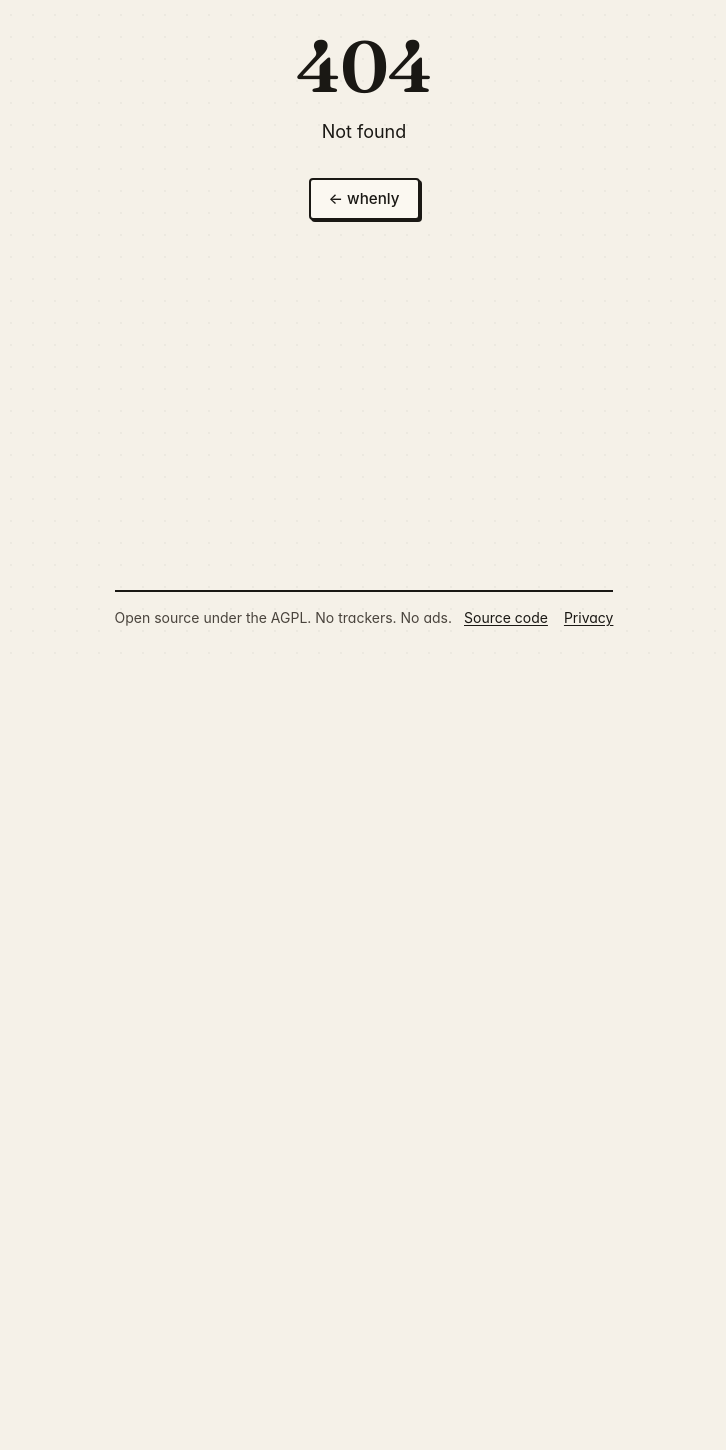
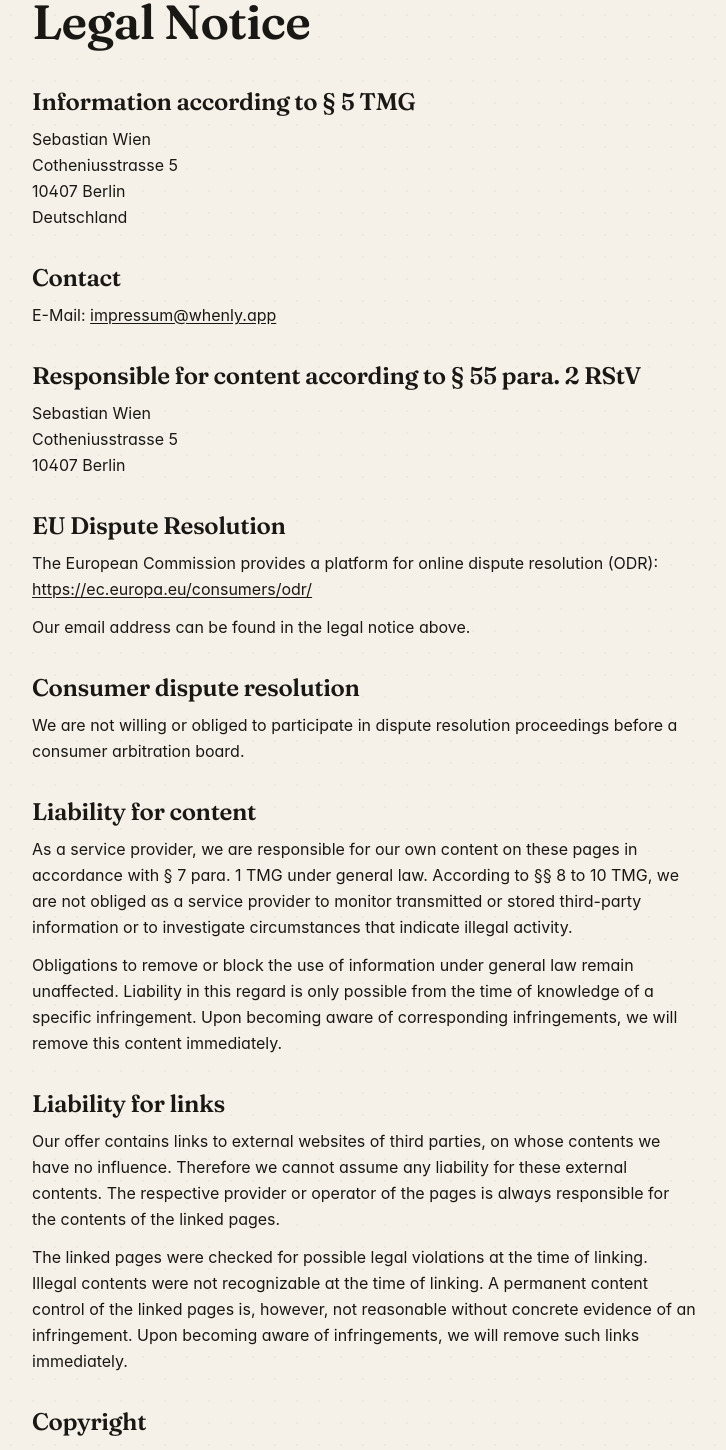
Before and after one commit to sebastianwien/whenly, a Vue app in the folder frontend/: page /impressum in a window 1280 px wide. Before the commit this address had no page. Shown: the part 140-1590 px from the top of the page, without its empty margins (276-1002 px from the left). Before the commit the page ends 800 px from the top, so only its background shows below. Built offline with nearby package versions, Linux system fonts and the light colour scheme; a web font is replaced by a local one.

Commit message:
feat: add impressum page with i18n (de/en) and footer link

```diff
--- a/frontend/src/components/AppFooter.vue
+++ b/frontend/src/components/AppFooter.vue
@@ -16,6 +16,9 @@ const { t } = useI18n()
         <RouterLink to="/about" class="underline underline-offset-2 hover:text-[var(--color-clay-600)]">
           {{ t('landing.footer.privacy') }}
         </RouterLink>
+        <RouterLink to="/impressum" class="underline underline-offset-2 hover:text-[var(--color-clay-600)]">
+          {{ t('landing.footer.impressum') }}
+        </RouterLink>
       </div>
     </div>
   </footer>
--- a/frontend/src/i18n/locales/de.ts
+++ b/frontend/src/i18n/locales/de.ts
@@ -49,9 +49,10 @@ export default {
       step3: { title: 'Termin wählen', body: 'whenly schlägt den besten Slot vor. Du bestätigst. Kalender-Export inklusive.' }
     },
     footer: {
-      built: 'Open Source unter AGPL. Keine Tracker. Keine Werbung.',
+      built: 'Open Source unter AGPL. Keine Tracker.',
       sourceCode: 'Quellcode',
-      privacy: 'Datenschutz'
+      privacy: 'Datenschutz',
+      impressum: 'Impressum'
     }
   },
   create: {
@@ -187,5 +188,26 @@ export default {
     tech: 'Java 21, Spring Boot 4, PostgreSQL, Vue 3 + TypeScript, Tailwind v4, Docker, nginx.',
     licenseHeading: 'Lizenz',
     license: 'AGPL-3.0. Forks bleiben offen. SaaS-Anbieter müssen Änderungen veröffentlichen.'
+  },
+  impressum: {
+    heading: 'Impressum',
+    tmg: 'Angaben gemäß § 5 TMG',
+    contact: 'Kontakt',
+    responsible: 'Verantwortlich für den Inhalt nach § 55 Abs. 2 RStV',
+    euDisputeHeading: 'EU-Streitschlichtung',
+    euDispute: 'Die Europäische Kommission stellt eine Plattform zur Online-Streitbeilegung (OS) bereit: ',
+    euDisputeEmail: 'Unsere E-Mail-Adresse finden Sie oben im Impressum.',
+    arbitrationHeading: 'Verbraucherstreitbeilegung / Universalschlichtungsstelle',
+    arbitration: 'Wir sind nicht bereit oder verpflichtet, an Streitbeilegungsverfahren vor einer Verbraucherschlichtungsstelle teilzunehmen.',
+    liabilityContentHeading: 'Haftung für Inhalte',
+    liabilityContent1: 'Als Diensteanbieter sind wir gemäß § 7 Abs.1 TMG für eigene Inhalte auf diesen Seiten nach den allgemeinen Gesetzen verantwortlich. Nach §§ 8 bis 10 TMG sind wir als Diensteanbieter jedoch nicht verpflichtet, übermittelte oder gespeicherte fremde Informationen zu überwachen oder nach Umständen zu forschen, die auf eine rechtswidrige Tätigkeit hinweisen.',
+    liabilityContent2: 'Verpflichtungen zur Entfernung oder Sperrung der Nutzung von Informationen nach den allgemeinen Gesetzen bleiben hiervon unberührt. Eine diesbezügliche Haftung ist jedoch erst ab dem Zeitpunkt der Kenntnis einer konkreten Rechtsverletzung möglich. Bei Bekanntwerden von entsprechenden Rechtsverletzungen werden wir diese Inhalte umgehend entfernen.',
+    liabilityLinksHeading: 'Haftung für Links',
+    liabilityLinks1: 'Unser Angebot enthält Links zu externen Websites Dritter, auf deren Inhalte wir keinen Einfluss haben. Deshalb können wir für diese fremden Inhalte auch keine Gewähr übernehmen. Für die Inhalte der verlinkten Seiten ist stets der jeweilige Anbieter oder Betreiber der Seiten verantwortlich.',
+    liabilityLinks2: 'Die verlinkten Seiten wurden zum Zeitpunkt der Verlinkung auf mögliche Rechtsverstöße überprüft. Rechtswidrige Inhalte waren zum Zeitpunkt der Verlinkung nicht erkennbar. Eine permanente inhaltliche Kontrolle der verlinkten Seiten ist jedoch ohne konkrete Anhaltspunkte einer Rechtsverletzung nicht zumutbar. Bei Bekanntwerden von Rechtsverletzungen werden wir derartige Links umgehend entfernen.',
+    copyrightHeading: 'Urheberrecht',
+    copyright1: 'Die durch die Seitenbetreiber erstellten Inhalte und Werke auf diesen Seiten unterliegen dem deutschen Urheberrecht. Die Vervielfältigung, Bearbeitung, Verbreitung und jede Art der Verwertung außerhalb der Grenzen des Urheberrechtes bedürfen der schriftlichen Zustimmung des jeweiligen Autors bzw. Erstellers.',
+    copyright2: 'Downloads und Kopien dieser Seite sind nur für den privaten, nicht kommerziellen Gebrauch gestattet. Soweit die Inhalte auf dieser Seite nicht vom Betreiber erstellt wurden, werden die Urheberrechte Dritter beachtet. Insbesondere werden Inhalte Dritter als solche gekennzeichnet. Sollten Sie trotzdem auf eine Urheberrechtsverletzung aufmerksam werden, bitten wir um einen entsprechenden Hinweis. Bei Bekanntwerden von Rechtsverletzungen werden wir derartige Inhalte umgehend entfernen.',
+    back: '← Zurück zur Startseite'
   }
 }
--- a/frontend/src/i18n/locales/en.ts
+++ b/frontend/src/i18n/locales/en.ts
@@ -49,9 +49,10 @@ export default {
       step3: { title: 'Pick a winner', body: 'whenly suggests the best slot. You finalise. Calendar export ready.' }
     },
     footer: {
-      built: 'Open source under the AGPL. No trackers. No ads.',
+      built: 'Open source under the AGPL. No trackers.',
       sourceCode: 'Source code',
-      privacy: 'Privacy'
+      privacy: 'Privacy',
+      impressum: 'Legal notice'
     }
   },
   create: {
@@ -187,5 +188,26 @@ export default {
     tech: 'Java 21, Spring Boot 4, PostgreSQL, Vue 3 + TypeScript, Tailwind v4, Docker, nginx.',
     licenseHeading: 'License',
     license: 'AGPL-3.0. Forks must stay open. SaaS providers must publish their changes.'
+  },
+  impressum: {
+    heading: 'Legal Notice',
+    tmg: 'Information according to § 5 TMG',
+    contact: 'Contact',
+    responsible: 'Responsible for content according to § 55 para. 2 RStV',
+    euDisputeHeading: 'EU Dispute Resolution',
+    euDispute: 'The European Commission provides a platform for online dispute resolution (ODR): ',
+    euDisputeEmail: 'Our email address can be found in the legal notice above.',
+    arbitrationHeading: 'Consumer dispute resolution',
+    arbitration: 'We are not willing or obliged to participate in dispute resolution proceedings before a consumer arbitration board.',
+    liabilityContentHeading: 'Liability for content',
+    liabilityContent1: 'As a service provider, we are responsible for our own content on these pages in accordance with § 7 para. 1 TMG under general law. According to §§ 8 to 10 TMG, we are not obliged as a service provider to monitor transmitted or stored third-party information or to investigate circumstances that indicate illegal activity.',
+    liabilityContent2: 'Obligations to remove or block the use of information under general law remain unaffected. Liability in this regard is only possible from the time of knowledge of a specific infringement. Upon becoming aware of corresponding infringements, we will remove this content immediately.',
+    liabilityLinksHeading: 'Liability for links',
+    liabilityLinks1: 'Our offer contains links to external websites of third parties, on whose contents we have no influence. Therefore we cannot assume any liability for these external contents. The respective provider or operator of the pages is always responsible for the contents of the linked pages.',
+    liabilityLinks2: 'The linked pages were checked for possible legal violations at the time of linking. Illegal contents were not recognizable at the time of linking. A permanent content control of the linked pages is, however, not reasonable without concrete evidence of an infringement. Upon becoming aware of infringements, we will remove such links immediately.',
+    copyrightHeading: 'Copyright',
+    copyright1: 'The content and works created by the site operators on these pages are subject to German copyright law. Duplication, processing, distribution and any form of commercialization of such material beyond the scope of the copyright law require the written consent of the respective author or creator.',
+    copyright2: 'Downloads and copies of this site are only permitted for private, non-commercial use. Insofar as the content on this site was not created by the operator, the copyrights of third parties are respected. In particular, third-party content is identified as such. Should you become aware of a copyright infringement, please inform us accordingly. Upon becoming aware of infringements, we will remove such content immediately.',
+    back: '← Back to home'
   }
 }
--- a/frontend/src/router/index.ts
+++ b/frontend/src/router/index.ts
@@ -41,6 +41,12 @@ const routes: RouteRecordRaw[] = [
     meta: { title: 'About · whenly' }
   },
   {
+    path: '/impressum',
+    name: 'impressum',
+    component: () => import('@/views/ImpressumView.vue'),
+    meta: { title: 'Impressum · whenly' }
+  },
+  {
     path: '/:pathMatch(.*)*',
     name: 'not-found',
     component: () => import('@/views/NotFoundView.vue')
--- /dev/null
+++ b/frontend/src/views/ImpressumView.vue
@@ -0,0 +1,89 @@
+<script setup lang="ts">
+import { computed } from 'vue'
+import { useI18n } from 'vue-i18n'
+
+const { t } = useI18n()
+const email = computed(() => ['impressum', 'whenly.app'].join('@'))
+</script>
+
+<template>
+  <section class="container-narrow py-12">
+    <h1 class="font-serif text-4xl sm:text-5xl">{{ t('impressum.heading') }}</h1>
+
+    <div class="mt-10 space-y-8 text-base leading-relaxed">
+      <div>
+        <h2 class="font-serif text-2xl mb-2">{{ t('impressum.tmg') }}</h2>
+        <p>
+          Sebastian Wien<br />
+          Cotheniusstrasse 5<br />
+          10407 Berlin<br />
+          Deutschland
+        </p>
+      </div>
+
+      <div>
+        <h2 class="font-serif text-2xl mb-2">{{ t('impressum.contact') }}</h2>
+        <p>
+          E-Mail:
+          <a :href="`mailto:${email}`" class="underline underline-offset-2 hover:text-[var(--color-clay-600)]">
+            {{ email }}
+          </a>
+        </p>
+      </div>
+
+      <div>
+        <h2 class="font-serif text-2xl mb-2">{{ t('impressum.responsible') }}</h2>
+        <p>
+          Sebastian Wien<br />
+          Cotheniusstrasse 5<br />
+          10407 Berlin
+        </p>
+      </div>
+
+      <div>
+        <h2 class="font-serif text-2xl mb-2">{{ t('impressum.euDisputeHeading') }}</h2>
+        <p>
+          {{ t('impressum.euDispute') }}
+          <a
+            href="https://ec.europa.eu/consumers/odr/"
+            target="_blank"
+            rel="noopener noreferrer"
+            class="underline underline-offset-2 hover:text-[var(--color-clay-600)]"
+          >
+            https://ec.europa.eu/consumers/odr/
+          </a>
+        </p>
+        <p class="mt-3">{{ t('impressum.euDisputeEmail') }}</p>
+      </div>
+
+      <div>
+        <h2 class="font-serif text-2xl mb-2">{{ t('impressum.arbitrationHeading') }}</h2>
+        <p>{{ t('impressum.arbitration') }}</p>
+      </div>
+
+      <div>
+        <h2 class="font-serif text-2xl mb-2">{{ t('impressum.liabilityContentHeading') }}</h2>
+        <p>{{ t('impressum.liabilityContent1') }}</p>
+        <p class="mt-3">{{ t('impressum.liabilityContent2') }}</p>
+      </div>
+
+      <div>
+        <h2 class="font-serif text-2xl mb-2">{{ t('impressum.liabilityLinksHeading') }}</h2>
+        <p>{{ t('impressum.liabilityLinks1') }}</p>
+        <p class="mt-3">{{ t('impressum.liabilityLinks2') }}</p>
+      </div>
+
+      <div>
+        <h2 class="font-serif text-2xl mb-2">{{ t('impressum.copyrightHeading') }}</h2>
+        <p>{{ t('impressum.copyright1') }}</p>
+        <p class="mt-3">{{ t('impressum.copyright2') }}</p>
+      </div>
+    </div>
+
+    <div class="mt-12 pt-8 border-t-2 border-[var(--color-ink-900)]">
+      <RouterLink to="/" class="underline underline-offset-2 hover:text-[var(--color-clay-600)]">
+        {{ t('impressum.back') }}
+      </RouterLink>
+    </div>
+  </section>
+</template>
```
